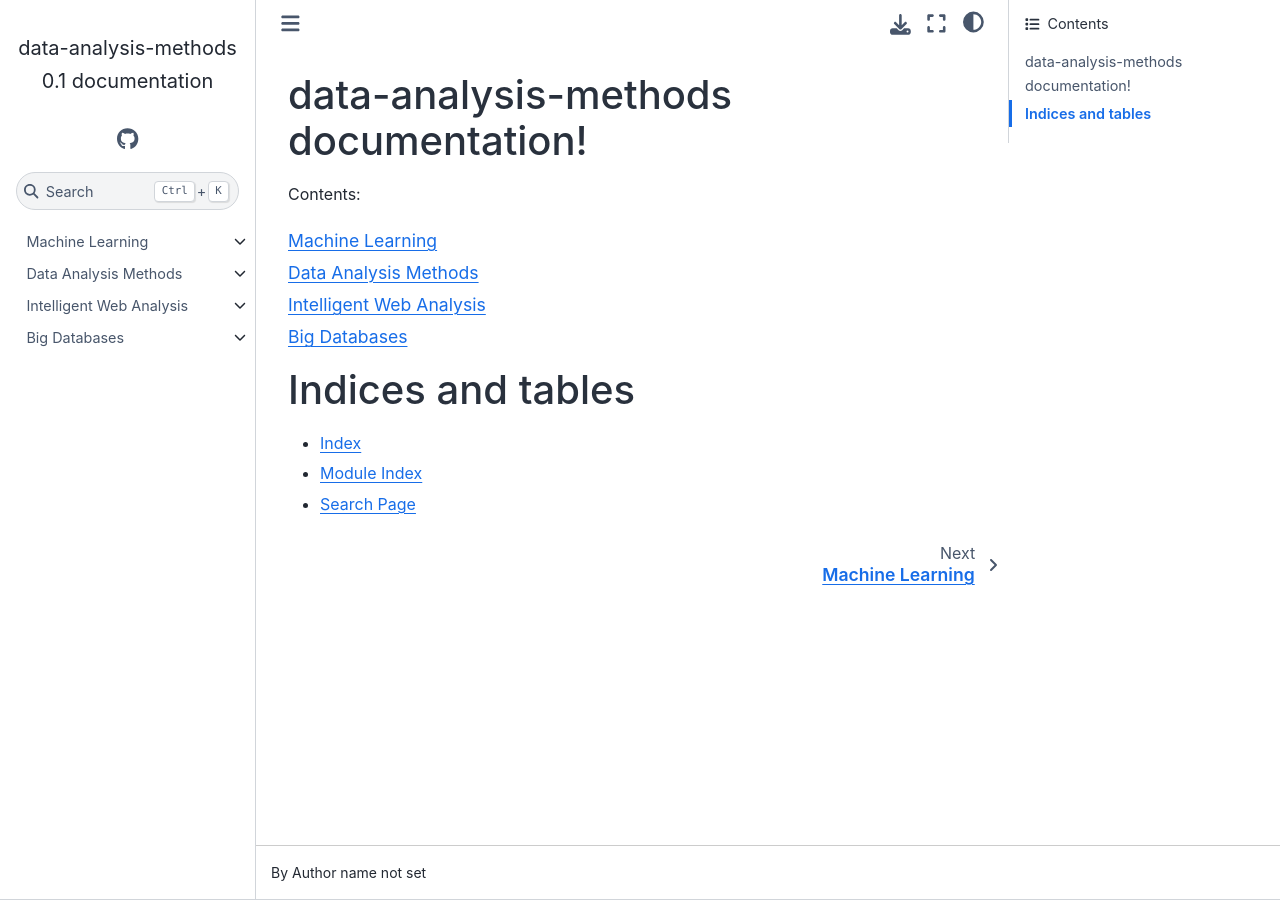
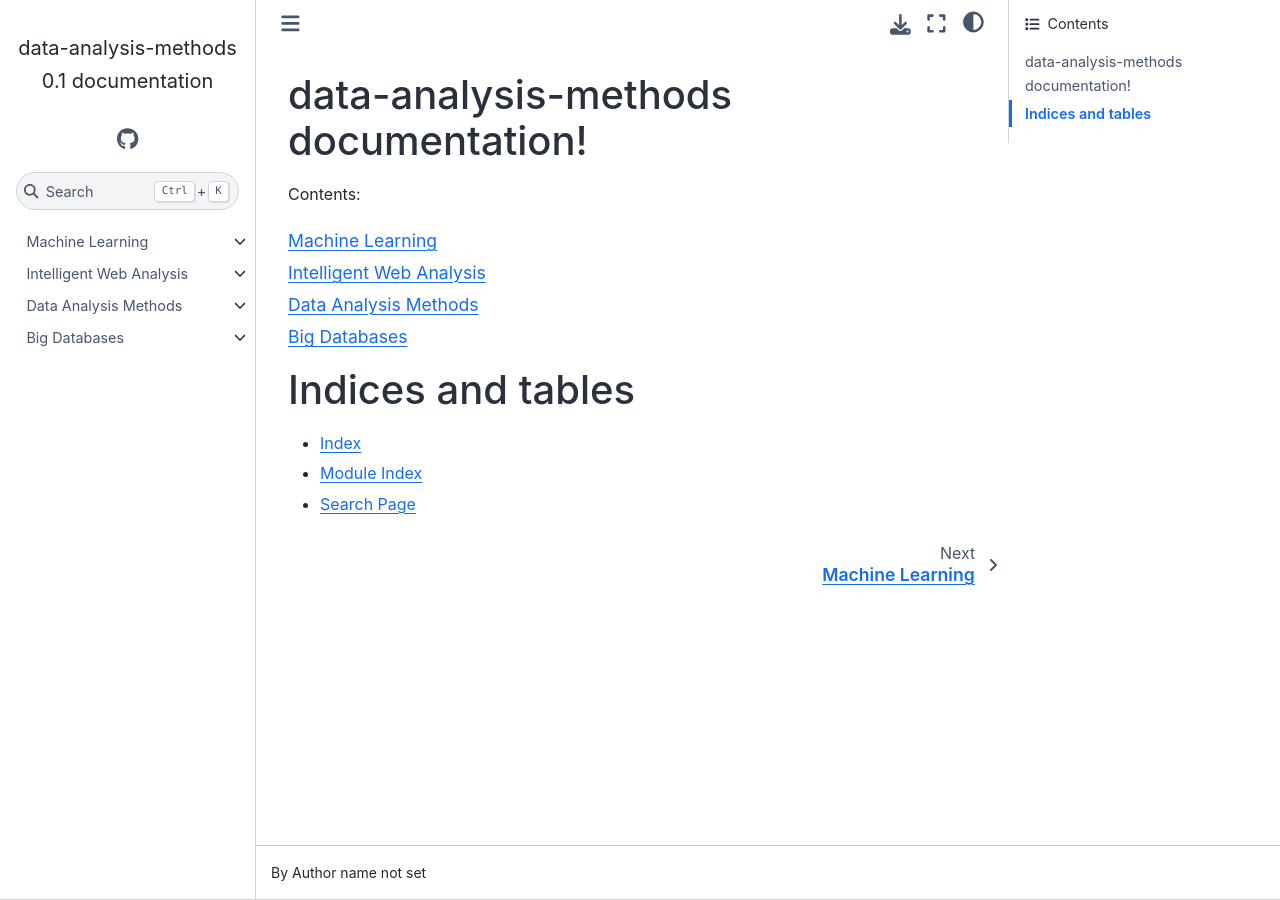
Before and after one commit to Hjklvfr/DataAnalysisMethods, a Sphinx documentation site: the page built from docs/index.rst, in a window 1280 px wide. Built offline with Sphinx 7.4.7 and the Sphinx Book theme 1.1.4, drawn with Linux system fonts in a browser that asks for light colours; pages that are not in the unit, such as notebooks, are missing from menus.

Commit message:
web lab 2

```diff
--- a/docs/index.rst
+++ b/docs/index.rst
@@ -12,8 +12,8 @@ Contents:
    :maxdepth: 2
 
    ML
+   IWA
    DAM
-   IWA
    BDB
 
 
```
Also changed, not shown: 1 other file.
